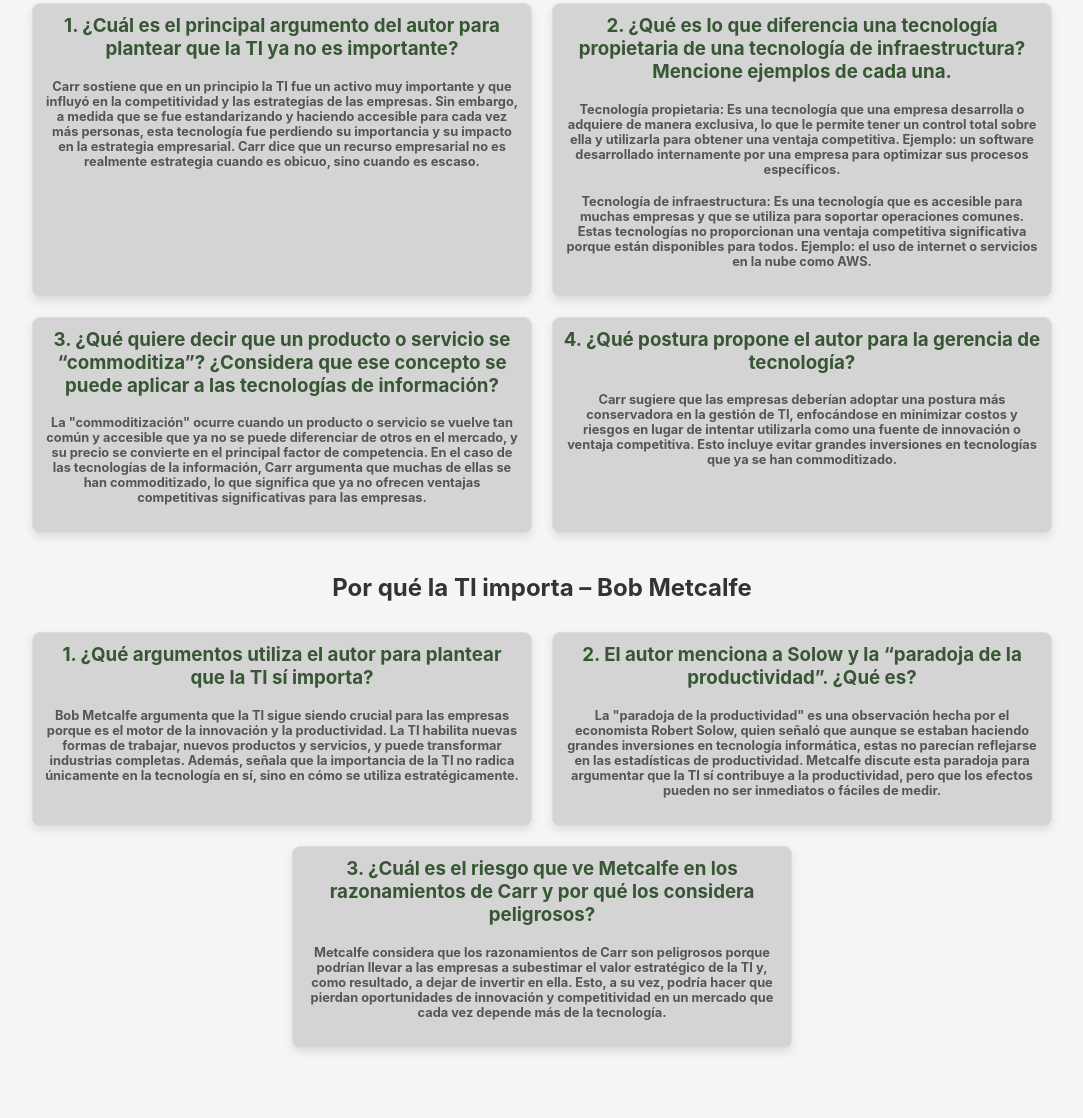
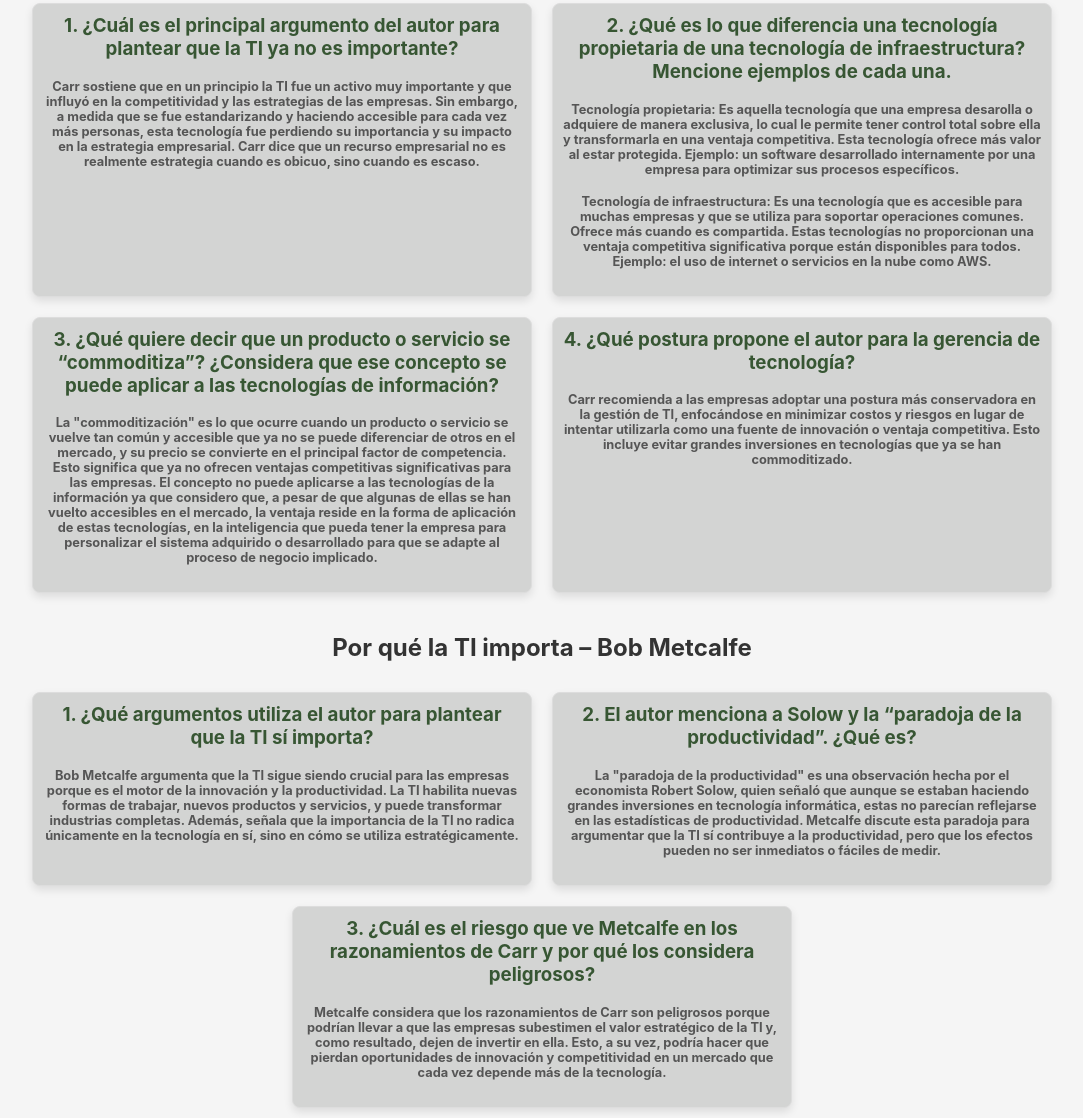
Before and after one commit to MarAgui04/AguirresReyITIC.github.io, a plain HTML site: page actividad2.html in a window 1280 px wide. Shown: the part 406-1524 px from the top of the page, without its empty margins (98-1181 px from the left). Before the commit the page ends 1464 px from the top, so only its background shows below. Drawn offline with Linux system fonts and the light colour scheme.

Commit message:
Ajustes actividad 2

```diff
--- a/actividad2.html
+++ b/actividad2.html
@@ -30,32 +30,51 @@
         </div>
         <div class="tarjetas">
             <h3>2. ¿Qué es lo que diferencia una tecnología propietaria de una tecnología de infraestructura? Mencione ejemplos de cada una.</h3>
-            <h4><b>Tecnología propietaria:</b> Es una tecnología que una empresa desarrolla o adquiere de manera exclusiva, lo que le permite tener un control total sobre ella y utilizarla para obtener una ventaja competitiva. Ejemplo: un software desarrollado internamente por una empresa para optimizar sus procesos específicos.</h4>
-            <h4><b>Tecnología de infraestructura:</b> Es una tecnología que es accesible para muchas empresas y que se utiliza para soportar operaciones comunes. Estas tecnologías no proporcionan una ventaja competitiva significativa porque están disponibles para todos. Ejemplo: el uso de internet o servicios en la nube como AWS.</h4>
+            <h4><b>Tecnología propietaria:</b> Es aquella tecnología que una empresa desarolla o adquiere de manera exclusiva, lo cual le permite tener control total sobre ella y transformarla
+                en una ventaja competitiva. Esta tecnología ofrece más valor al estar protegida.
+                Ejemplo: un software desarrollado internamente por una empresa para optimizar sus procesos específicos.</h4>
+            <h4><b>Tecnología de infraestructura:</b> Es una tecnología que es accesible para muchas empresas y que se utiliza para soportar operaciones comunes. Ofrece más cuando es compartida.
+                Estas tecnologías no proporcionan una ventaja competitiva significativa porque están disponibles para todos. Ejemplo: el uso de internet o servicios en la nube como AWS.</h4>
         </div>
         <div class="tarjetas">
             <h3>3. ¿Qué quiere decir que un producto o servicio se “commoditiza”? ¿Considera que ese concepto se puede aplicar a las tecnologías de información?</h3>
-            <h4>La "commoditización" ocurre cuando un producto o servicio se vuelve tan común y accesible que ya no se puede diferenciar de otros en el mercado, y su precio se convierte en el principal factor de competencia. En el caso de las tecnologías de la información, Carr argumenta que muchas de ellas se han commoditizado, lo que significa que ya no ofrecen ventajas competitivas significativas para las empresas.</h4>
+            <h4>La "commoditización" es lo que ocurre cuando un producto o servicio se vuelve tan común y accesible que ya no se puede diferenciar de otros en el mercado,
+                y su precio se convierte en el principal factor de competencia. Esto significa que ya no ofrecen ventajas competitivas significativas para las empresas.
+            El concepto no puede aplicarse a las tecnologías de la información ya que considero que, a pesar de que algunas de ellas se han vuelto accesibles en el mercado, la ventaja reside en la forma
+            de aplicación de estas tecnologías, en la inteligencia que pueda tener la empresa para personalizar el sistema adquirido o desarrollado para que se adapte al proceso de negocio implicado.
+            </h4>
         </div>
         <div class="tarjetas">
             <h3>4. ¿Qué postura propone el autor para la gerencia de tecnología?</h3>
-            <h4>Carr sugiere que las empresas deberían adoptar una postura más conservadora en la gestión de TI, enfocándose en minimizar costos y riesgos en lugar de intentar utilizarla como una fuente de innovación o ventaja competitiva. Esto incluye evitar grandes inversiones en tecnologías que ya se han commoditizado.</h4>
+            <h4> Carr recomienda a las empresas adoptar una postura más conservadora
+                en la gestión de TI, enfocándose en minimizar costos y riesgos en lugar de intentar utilizarla
+                como una fuente de innovación o ventaja competitiva. Esto incluye evitar grandes inversiones en tecnologías que ya se han commoditizado.</h4>
         </div>
 
         <div class="titulos">
+
+
             <h2>Por qué la TI importa – Bob Metcalfe</h2>
         </div>
         <div class="tarjetas">
             <h3>1. ¿Qué argumentos utiliza el autor para plantear que la TI sí importa?</h3>
-            <h4>Bob Metcalfe argumenta que la TI sigue siendo crucial para las empresas porque es el motor de la innovación y la productividad. La TI habilita nuevas formas de trabajar, nuevos productos y servicios, y puede transformar industrias completas. Además, señala que la importancia de la TI no radica únicamente en la tecnología en sí, sino en cómo se utiliza estratégicamente.</h4>
+            <h4>Bob Metcalfe argumenta que la TI sigue siendo crucial para las empresas porque es el motor de la innovación y la productividad.
+                La TI habilita nuevas formas de trabajar, nuevos productos y servicios, y puede transformar industrias completas.
+                Además, señala que la importancia de la TI no radica únicamente en la tecnología en sí, sino en <b> cómo se utiliza estratégicamente. </b> </h4>
         </div>
         <div class="tarjetas">
             <h3>2. El autor menciona a Solow y la “paradoja de la productividad”. ¿Qué es?</h3>
-            <h4>La "paradoja de la productividad" es una observación hecha por el economista Robert Solow, quien señaló que aunque se estaban haciendo grandes inversiones en tecnología informática, estas no parecían reflejarse en las estadísticas de productividad. Metcalfe discute esta paradoja para argumentar que la TI sí contribuye a la productividad, pero que los efectos pueden no ser inmediatos o fáciles de medir.</h4>
+            <h4>La "paradoja de la productividad" es una observación hecha por el economista Robert Solow,
+                quien señaló que aunque se estaban haciendo grandes inversiones en tecnología informática,
+                estas no parecían reflejarse en las estadísticas de productividad. Metcalfe discute esta paradoja
+                 para argumentar que la TI sí contribuye a la productividad, pero que los efectos pueden no ser inmediatos o fáciles de medir.
+                </h4>
         </div>
         <div class="tarjetas">
             <h3>3. ¿Cuál es el riesgo que ve Metcalfe en los razonamientos de Carr y por qué los considera peligrosos?</h3>
-            <h4>Metcalfe considera que los razonamientos de Carr son peligrosos porque podrían llevar a las empresas a subestimar el valor estratégico de la TI y, como resultado, a dejar de invertir en ella. Esto, a su vez, podría hacer que pierdan oportunidades de innovación y competitividad en un mercado que cada vez depende más de la tecnología.</h4>
+            <h4>Metcalfe considera que los razonamientos de Carr son peligrosos porque podrían llevar a que las empresas subestimen el valor estratégico de la TI
+                y, como resultado, dejen de invertir en ella. Esto, a su vez, podría hacer que pierdan oportunidades de innovación
+                y competitividad en un mercado que cada vez depende más de la tecnología.</h4>
         </div>
     </div>
 </body>
```
